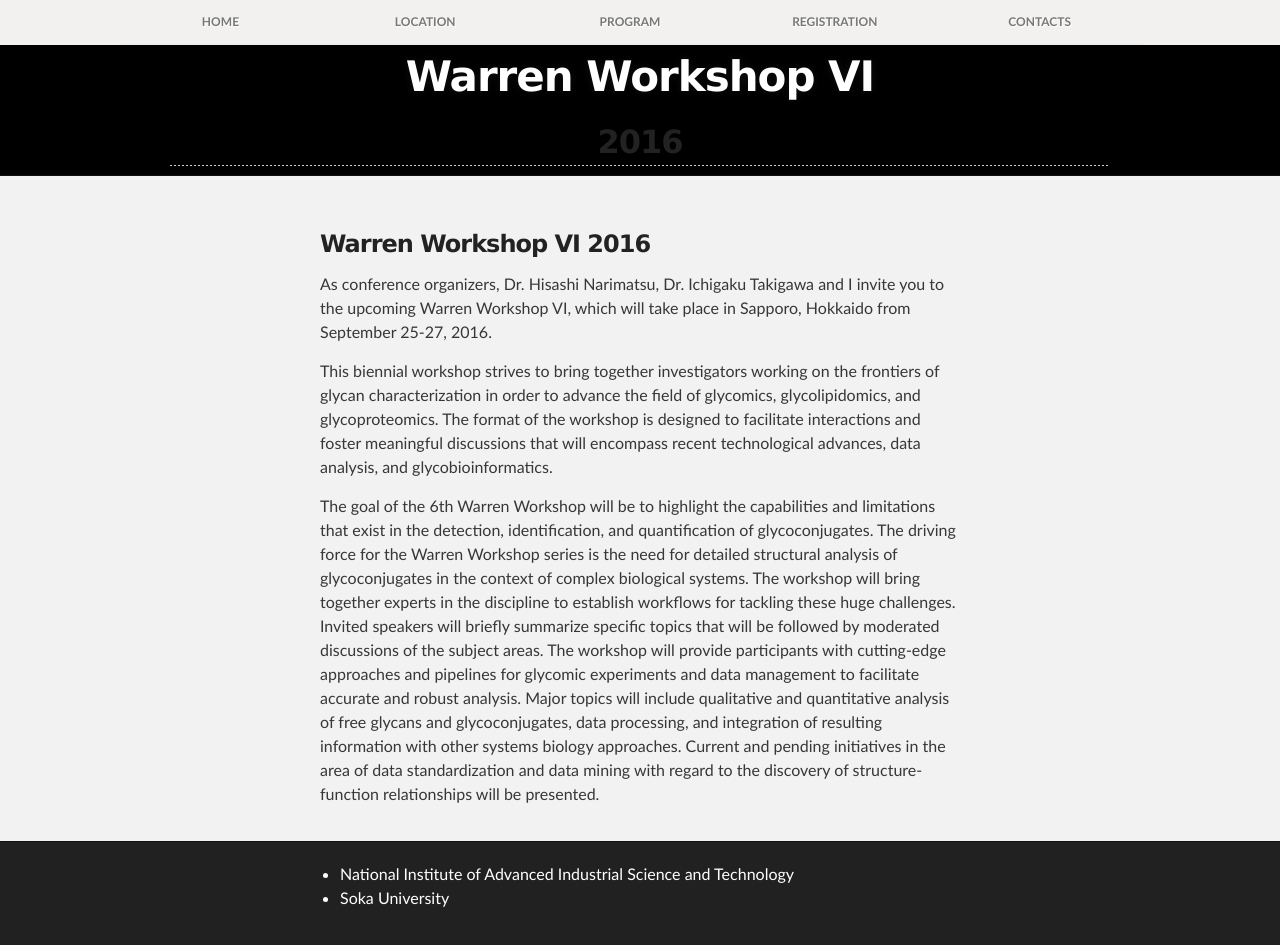
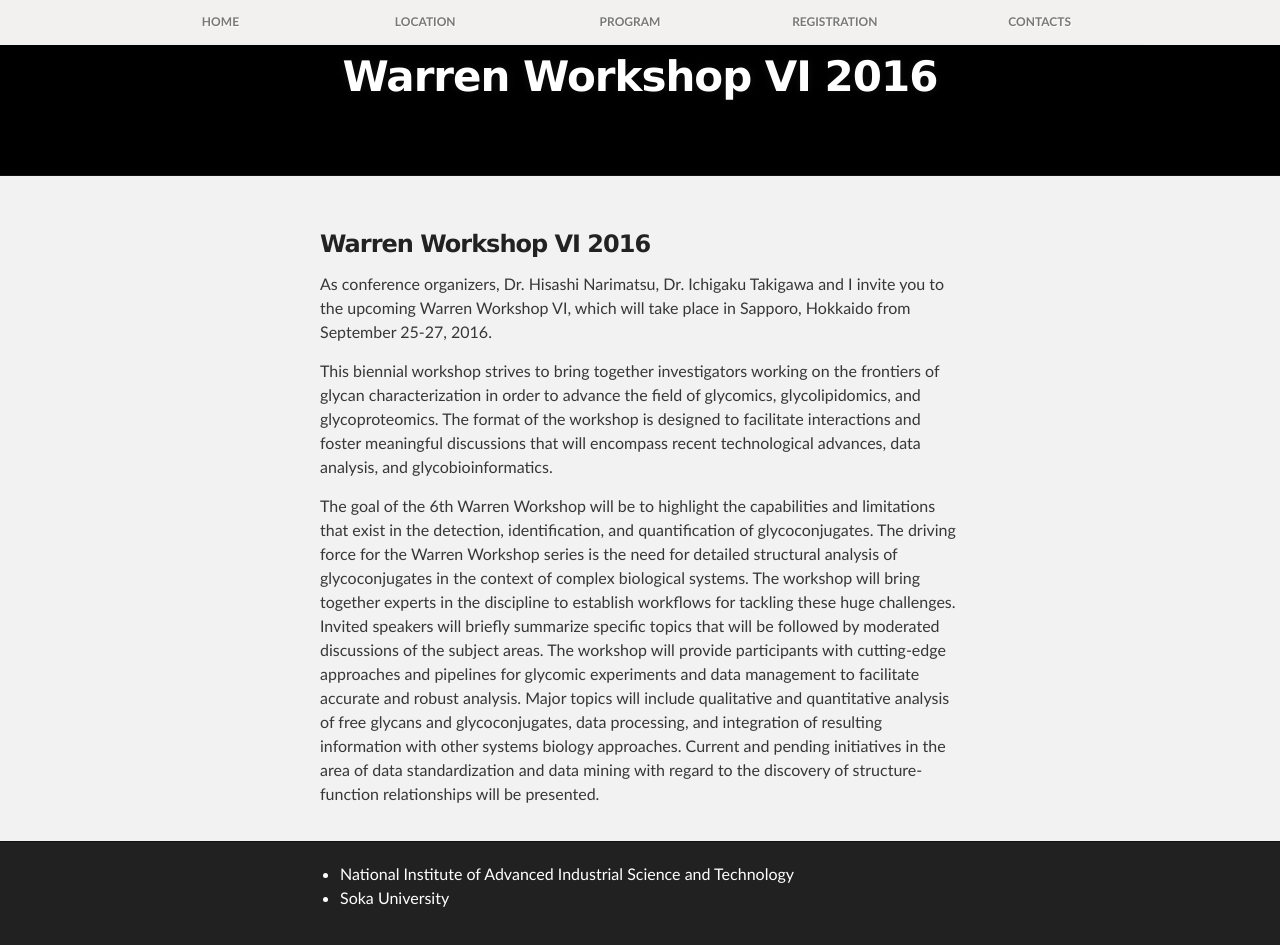
Before and after one commit to yamazakiM/WarrenWorkshop2016, a Jekyll site: the page built from index.md, in a window 1280 px wide and 945 px high. Built offline with Jekyll 4.4.1, drawn with Linux system fonts in a browser that asks for light colours; Markdown is read by kramdown in place of the engine named in the settings.

```diff
--- a/_includes/menu.html
+++ b/_includes/menu.html
@@ -47,7 +47,6 @@
 
   <div class="topMainVis">
        <div class="topMainVis_inner">
-            <h1 id="project_title">Warren Workshop VI </h1>
-            <h2 id="project_subtitle">2016</h2>
+            <h1 id="project_title">Warren Workshop VI 2016</h1>
        </div>
 </div>
```
